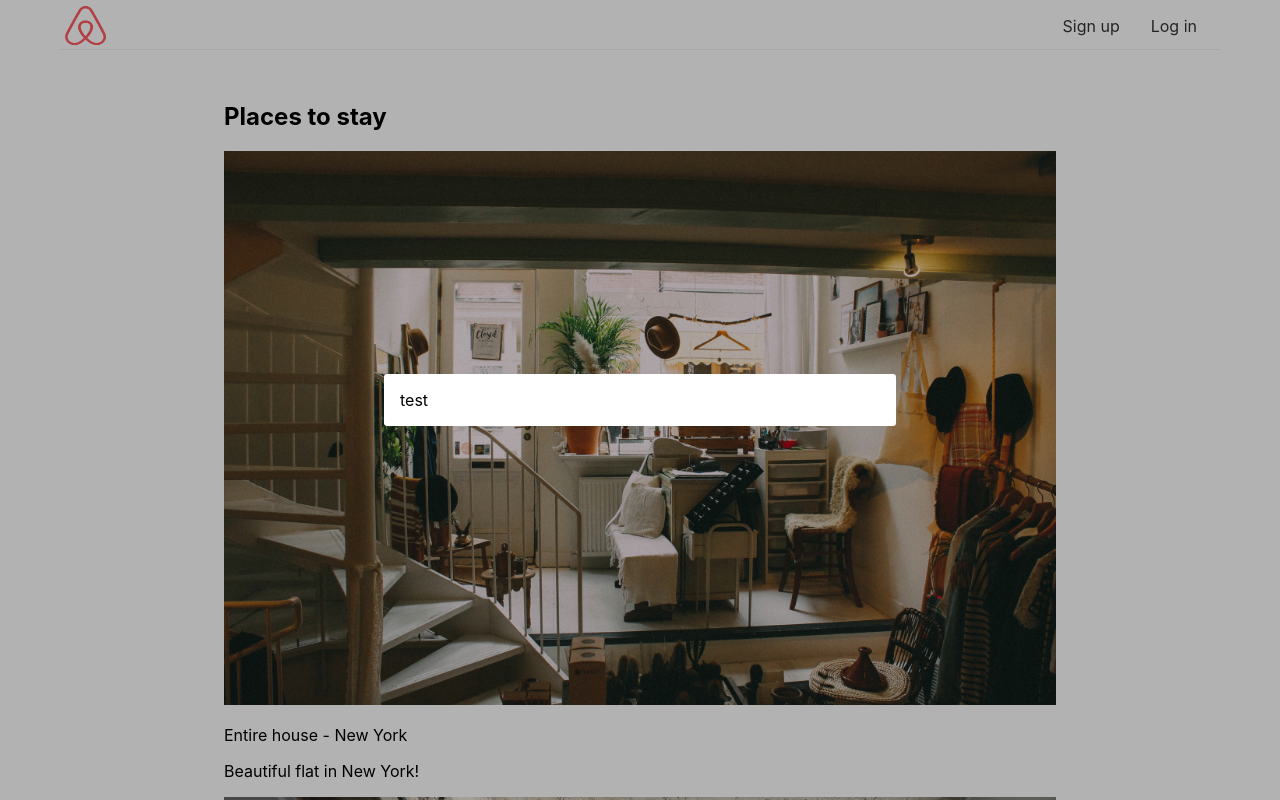
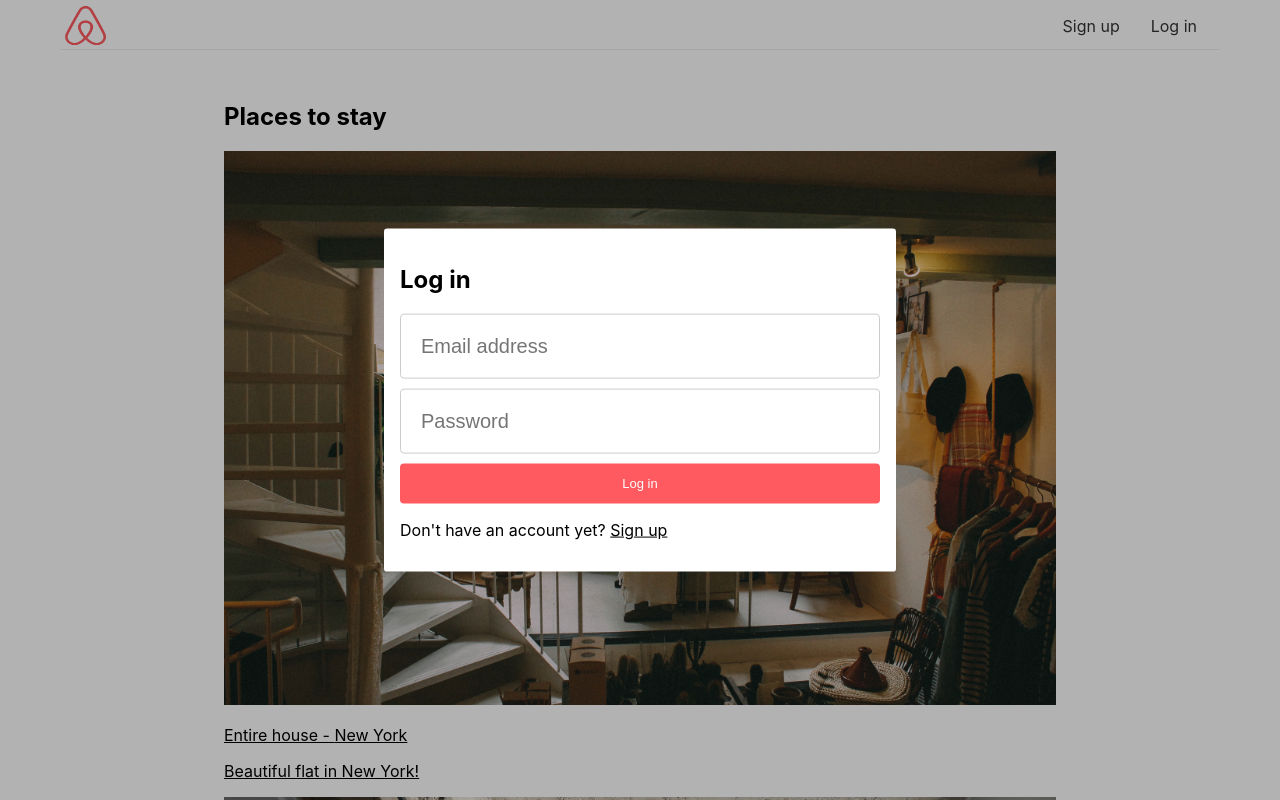
Before and after one commit to doyedele1/flex-here, a Next.js app: page / in a window 1280 px wide. Shown: the top 800 px of the page. Built offline with nearby package versions, Linux system fonts and the light colour scheme.

Commit message:
Feat: Created login and signup forms

```diff
--- a/components/Layout.js
+++ b/components/Layout.js
@@ -1,16 +1,39 @@
 import Nav from './Nav';
 import Modal from './Modal';
 import { useState } from 'react';
+import LoginModal from './LoginModal';
+import SignupModal from './SignupModal';
 
 export default function Layout(props) {
     const [showModal, setShowModal] = useState(true);
+    const [showSignupModal, setShowSignupModal] = useState(false);
+    const [showLoginModal, setShowLoginModal] = useState(true);
 
     return (
         <div>
             <Nav />
             <main>{props.content}</main>
+
             {
-                showModal && <Modal>test</Modal>
+                showModal && <Modal close={() => setShowModal(false)}>
+                    {showLoginModal && (
+                        <LoginModal
+                            showSignup = {() => {
+                                setShowSignupModal(true)
+                                setShowLoginModal(false)
+                            }}
+                        />
+                    )}
+                    {showSignupModal && (
+                        <SignupModal
+                            showLogin = {() => {
+                                setShowSignupModal(false)
+                                setShowLoginModal(true)
+                            }}
+                        />
+                    )}
+
+                </Modal>
             }
 
             <style jsx>
--- /dev/null
+++ b/components/LoginModal.js
@@ -0,0 +1,25 @@
+export default function LoginModal(props) {
+    return (
+        <>
+            <h2>Log in</h2>
+            <div>
+                <form
+                    onSubmit={(event) => {
+                        alert('Log in!');
+                        event.preventDefault();
+                    }}>
+                    <input id="email" type="email" placeholder="Email address" />
+                    <input id="password" type="password" placeholder="Password" />
+                    <button>Log in</button>
+                </form>
+            </div>
+
+            <p>
+                Don&apos;t have an account yet?{' '}
+                <a href="javascript:;" onClick={() => props.showSignup()}>
+                    Sign up
+                </a>
+            </p>
+        </>
+    )
+}
--- a/components/Modal.js
+++ b/components/Modal.js
@@ -3,7 +3,7 @@
         <div className="nav-container">
             <div
                 className="modal-background"
-                onClick={() => console.log('close')}
+                onClick={() => props.close()}
             ></div>
 
             <div className="modal">{props.children}</div>
--- /dev/null
+++ b/components/SignupModal.js
@@ -0,0 +1,26 @@
+export default function SignupModal(props) {
+    return (
+        <>
+            <h2>Sign up</h2>
+            <div>
+                <form
+                    onSubmit={event => {
+                        alert('Sign up!');
+                        event.preventDefault();
+                    }}>
+                    <input id="email" type="email" placeholder="Email address" />
+                    <input id="password" type="password" placeholder="Password" />
+                    <input id="passwordConfirmation" type="password" placeholder="Confirm password" />
+                    <button>Sign up</button>
+                </form>
+            </div>
+
+            <p>
+                Already have an account?{' '}
+                <a href="javascript:;" onClick={() => props.showLogin()}>
+                    Log in
+                </a>
+            </p>
+        </>
+    )
+}
--- a/styles/globals.css
+++ b/styles/globals.css
@@ -10,9 +10,32 @@
 
 a {
   color: inherit;
-  text-decoration: none;
 }
 
 * {
   box-sizing: border-box;
 }
+
+button {
+  background-color: rgb(255, 90, 95);
+  color: white;
+  font-size: 13px;
+  width: 100%;
+  height: 40px;
+  border: none;
+  border-radius: 4px;
+  cursor: pointer;
+}
+
+input[type='text'],
+input[type='email'],
+input[type='password'] {
+  display: block;
+  padding: 20px;
+  font-size: 20px !important;
+  width: 100%;
+  border: 1px solid #ccc;
+  border-radius: 4px;
+  margin-bottom: 10px;
+  box-sizing: border-box;
+}
```
Also changed, not shown: pages/houses/[id].js (+0 -11 lines).
